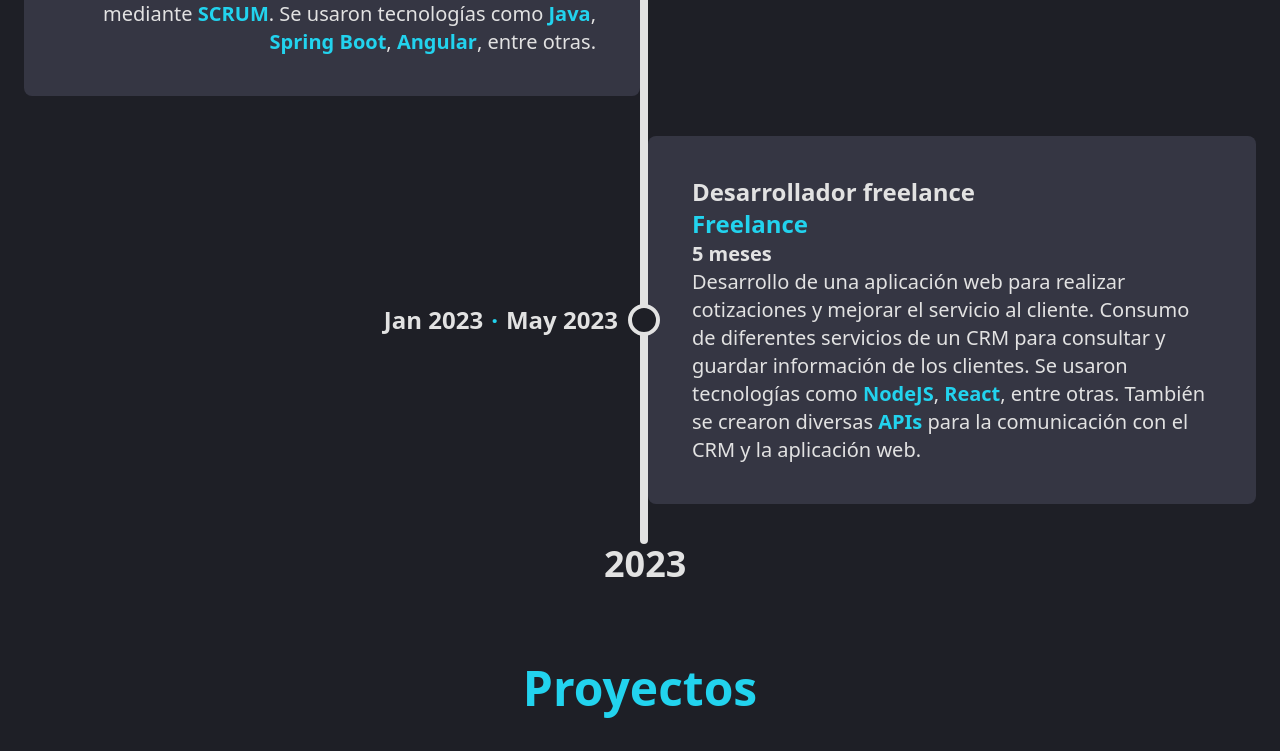
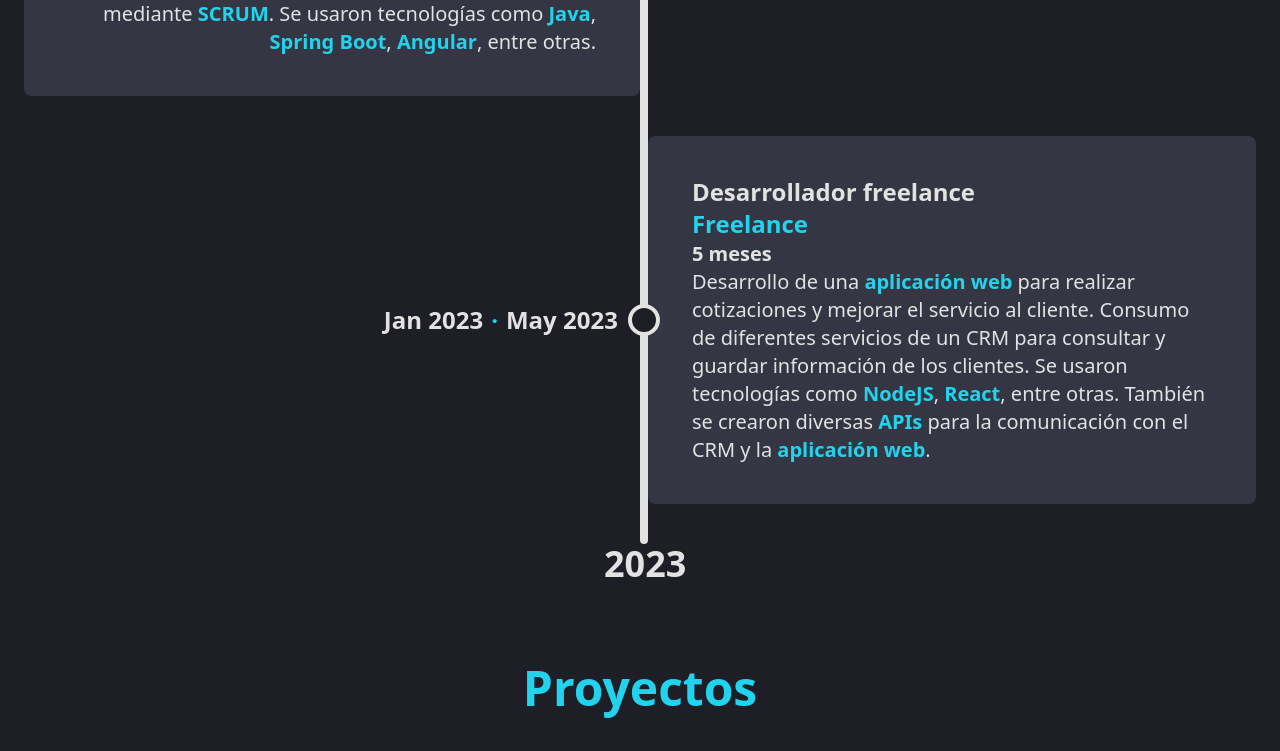
Before and after one commit to Andresssg/Portfolio, a React (Vite) app: page / in a window 1280 px wide. Shown: the part 1388-2139 px from the top of the page. Built offline with nearby package versions, Linux system fonts and the light colour scheme.

Commit message:
Rename Keywords component

```diff
--- a/src/components/Experience.jsx
+++ b/src/components/Experience.jsx
@@ -1,5 +1,5 @@
 import useDiffDates from '../hooks/useDiffDates'
-import Keywords from './Keywords'
+import KeywordsComp from './KeywordsComp'
 
 function Experience ({ experience, position = 'left' }) {
   const { title, company, description, start, end } = experience
@@ -33,7 +33,7 @@
               <p>{endLocaleDate}</p>
             </div>
             <p className='text-lg lg:text-xl'>{amountMonths} meses</p>
-            <Keywords description={description} />
+            <KeywordsComp className='font-normal text-lg md:text-xl' description={description} />
           </div>
         </article>
       </div>
--- a/src/components/Keywords.jsx
+++ b/src/components/KeywordsComp.jsx
@@ -1,10 +1,10 @@
-function Keywords ({ description = '' }) {
-  const keywords = ['Java', 'Spring Boot', 'Angular', 'NodeJS', 'React', 'SCRUM', 'APIs']
+import { keywords } from '../hooks/keywords'
+function KeywordsComp ({ className = '', description = '' }) {
   const regex = new RegExp(`(${keywords.join('|')})`, 'gi')
   const descriptionFragments = description.split(regex)
 
   return (
-    <p className='font-normal text-lg lg:text-xl'>
+    <p className={className}>
       {descriptionFragments.map((fragment, index) => {
         const isKeyword = keywords.includes(fragment)
         return (
@@ -17,4 +17,4 @@
   )
 }
 
-export default Keywords
+export default KeywordsComp
```
